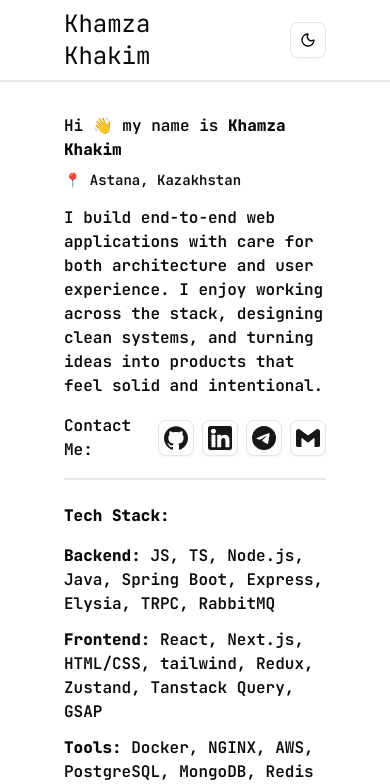
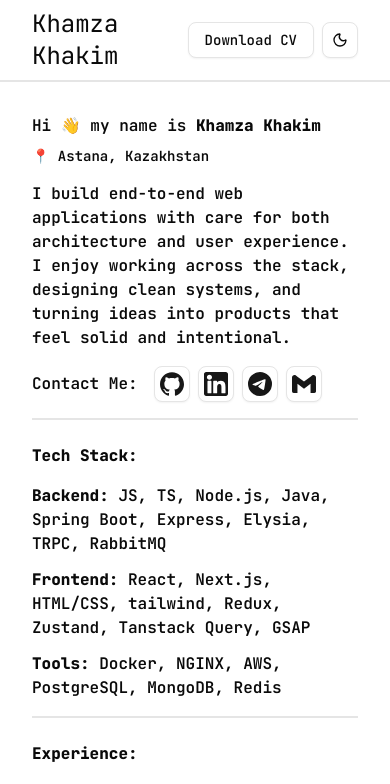
Before and after one commit to KhamzaKhakim/portfolio, a Next.js app: page / in a window 390 px wide. Shown: the top 784 px of the page. Built offline with nearby package versions, Linux system fonts and the light colour scheme.

Commit message:
Added download cv button to header

```diff
--- a/src/app/components/Header/page.tsx
+++ b/src/app/components/Header/page.tsx
@@ -8,13 +8,13 @@
 // import Telegram from "@icons/telegram.svg";
 
 import { ThemeButton } from "../theme-button";
-// import { Button } from "../ui/button";
+import { Button } from "../ui/button";
 import { Separator } from "../ui/separator";
 
 export function Header() {
   return (
     <div>
-      <div className="h-16 flex items-center justify-between mx-16 my-2">
+      <div className="h-16 flex items-center justify-between mx-8 sm:mx-16 my-2">
         <Link href="/">
           <div className={`flex flex-col`}>
             <h1 className="text-2xl">Khamza</h1>
@@ -22,9 +22,11 @@
           </div>
         </Link>
         <div className="flex gap-x-2">
-          {/* <Button>
-            <Link href={"/blog"}>Blog</Link>
-          </Button> */}
+          <Button asChild>
+            <a download href="Khamza_CV.pdf">
+              Download CV
+            </a>
+          </Button>
           <ThemeButton />
         </div>
       </div>
--- a/src/app/page.tsx
+++ b/src/app/page.tsx
@@ -5,7 +5,7 @@
 
 export default function Home() {
   return (
-    <div className="mx-16 my-8 flex flex-col items-center gap-y-6 font-semibold">
+    <div className="mx-8 sm:mx-16 my-8 flex flex-col items-center gap-y-6 font-semibold">
       <AboutMe />
       <Stack />
       <Experience />
```
Also changed, not shown: 1 other file (tests, documents, lock files or other folders).
